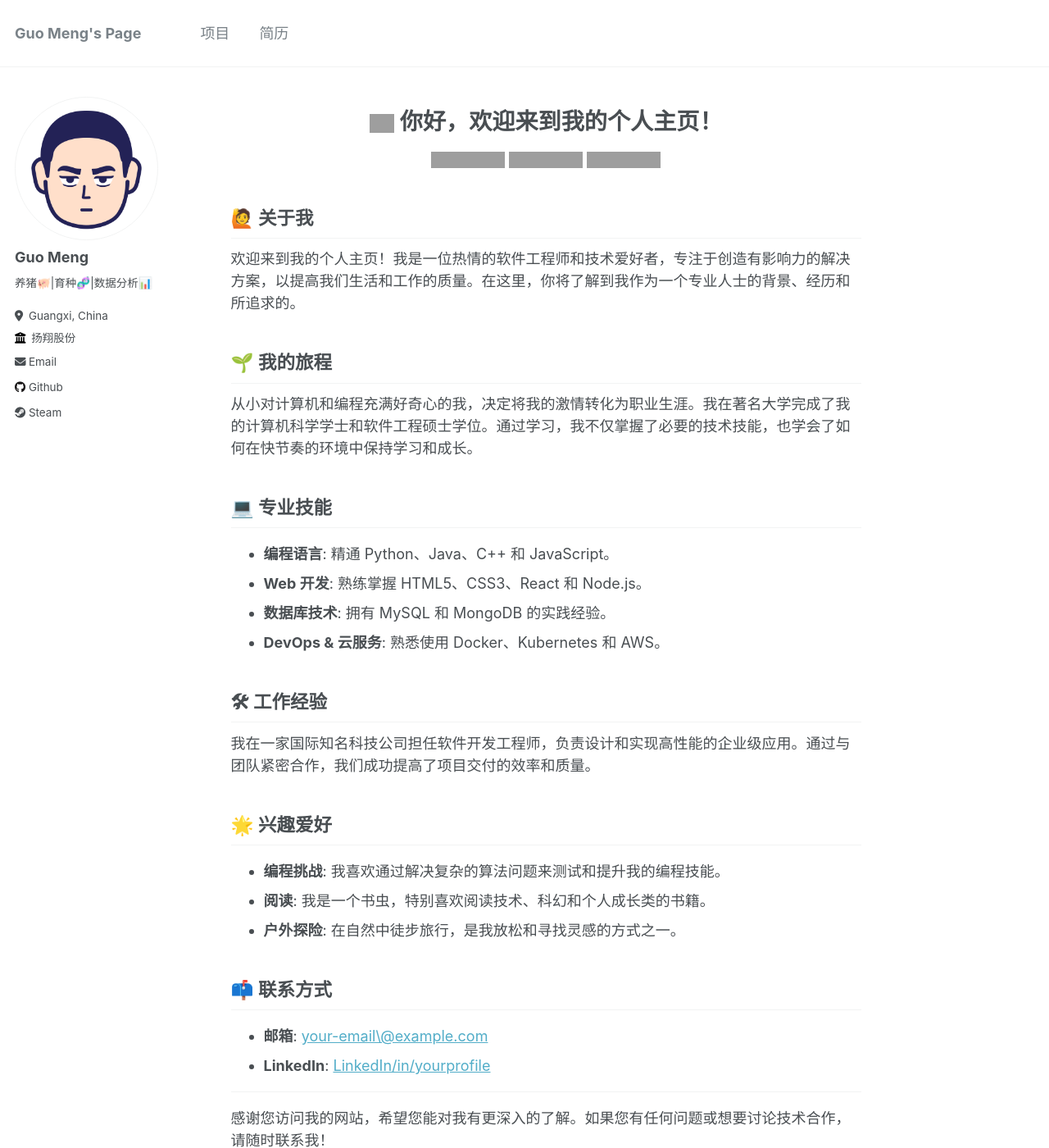
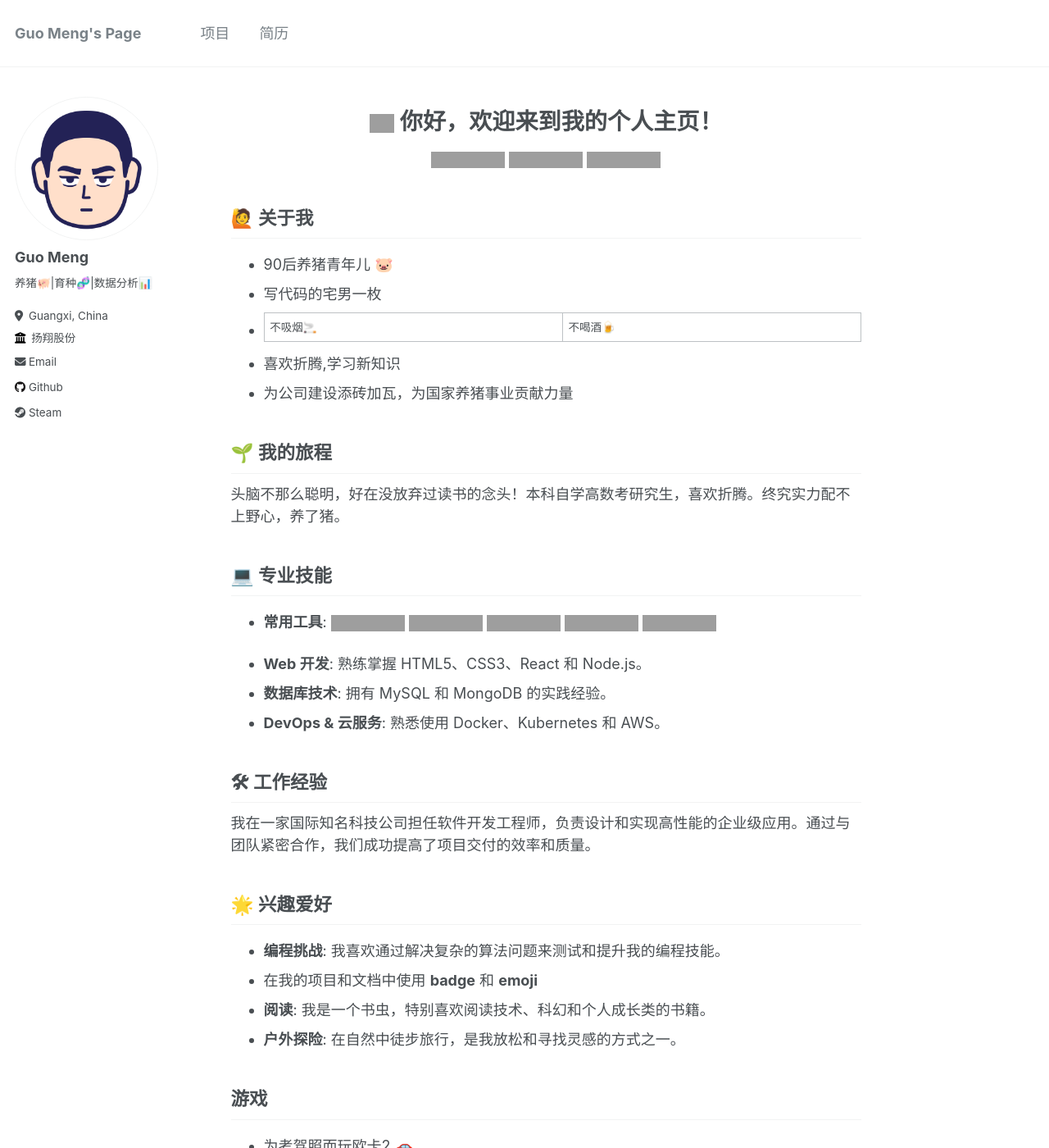
Before and after one commit to tony2015116/tony2015116.github.io, a Jekyll site: the page built from _pages/about.md, in a window 1280 px wide and 1400 px high. Shown: the whole window at 82% size. Built offline with Jekyll 4.4.1, drawn with Linux system fonts in a browser that asks for light colours; some of the changed text lies outside the part shown; grey boxes are pictures that could not be loaded.

Commit message:
2024-03-10

```diff
--- a/_pages/about.md
+++ b/_pages/about.md
@@ -27,15 +27,24 @@ editor_options:
 
 ## 🙋 关于我
 
-欢迎来到我的个人主页！我是一位热情的软件工程师和技术爱好者，专注于创造有影响力的解决方案，以提高我们生活和工作的质量。在这里，你将了解到我作为一个专业人士的背景、经历和所追求的。
+- 90后养猪青年儿 🐷
+- 写代码的宅男一枚
+- 不吸烟🚬|不喝酒🍺
+- 喜欢折腾,学习新知识
+- 为公司建设添砖加瓦，为国家养猪事业贡献力量
 
 ## 🌱 我的旅程
 
-从小对计算机和编程充满好奇心的我，决定将我的激情转化为职业生涯。我在著名大学完成了我的计算机科学学士和软件工程硕士学位。通过学习，我不仅掌握了必要的技术技能，也学会了如何在快节奏的环境中保持学习和成长。
+头脑不那么聪明，好在没放弃过读书的念头！本科自学高数考研究生，喜欢折腾。终究实力配不上野心，养了猪。
 
 ## 💻 专业技能
 
--   **编程语言**: 精通 Python、Java、C++ 和 JavaScript。
+-   **常用工具**: ![R](https://img.shields.io/badge/-R-blue?&logo=R&logoColor=blue&labelColor=5c5c5c&color=1182c3)
+    ![Excel](https://img.shields.io/badge/-Excel-blue?logo=microsoftexcel&logoColor=green&labelColor=5c5c5c&color=1182c3)
+    ![Linux](https://img.shields.io/badge/-Linux-blue?logo=Linux&labelColor=5c5c5c&color=1182c3)
+    ![GitHub](https://img.shields.io/badge/-GitHub-blue?logo=GitHub&labelColor=5c5c5c&color=1182c3)
+    ![OpenAI](https://img.shields.io/badge/-ChatGPT-blue?logo=openai&logoColor=green&labelColor=5c5c5c&color=1182c3)
+
 -   **Web 开发**: 熟练掌握 HTML5、CSS3、React 和 Node.js。
 -   **数据库技术**: 拥有 MySQL 和 MongoDB 的实践经验。
 -   **DevOps & 云服务**: 熟悉使用 Docker、Kubernetes 和 AWS。
@@ -47,22 +56,25 @@ editor_options:
 ## 🌟 兴趣爱好
 
 -   **编程挑战**: 我喜欢通过解决复杂的算法问题来测试和提升我的编程技能。
+-   在我的项目和文档中使用 **badge** 和 **emoji**
 -   **阅读**: 我是一个书虫，特别喜欢阅读技术、科幻和个人成长类的书籍。
 -   **户外探险**: 在自然中徒步旅行，是我放松和寻找灵感的方式之一。
+
+## 游戏
+- 为考驾照而玩欧卡2 🚗
+- 和平精英
+
+
 
 ## 📫 联系方式
 
 -   **邮箱**: [your-email\@example.com](mailto:your-email@example.com)
--   **LinkedIn**:
-    [LinkedIn/in/yourprofile](https://linkedin.com/in/yourprofile)
 
 ------------------------------------------------------------------------
 
 感谢您访问我的网站，希望您能对我有更深入的了解。如果您有任何问题或想要讨论技术合作，请随时联系我！
 
-### 🌟 个人短介
 
-90后、硕士，目前在养殖大厂。 - 🐖 养猪1年 - 🧬 育种4年 - 📊 数据分析7年
 
 ### 💻 常用的工具：
 
@@ -71,11 +83,3 @@ editor_options:
     ![Linux](https://img.shields.io/badge/-Linux-blue?logo=Linux&labelColor=5c5c5c&color=1182c3)
     ![GitHub](https://img.shields.io/badge/-GitHub-blue?logo=GitHub&labelColor=5c5c5c&color=1182c3)
     ![OpenAI](https://img.shields.io/badge/-ChatGPT-blue?logo=openai&logoColor=green&labelColor=5c5c5c&color=1182c3)
-
-### 📘 我正在学习：
-
--   Python
-
-### 🎈 兴趣爱好
-
--   在我的项目和文档中使用 **badge** 和 **emoji**
```
